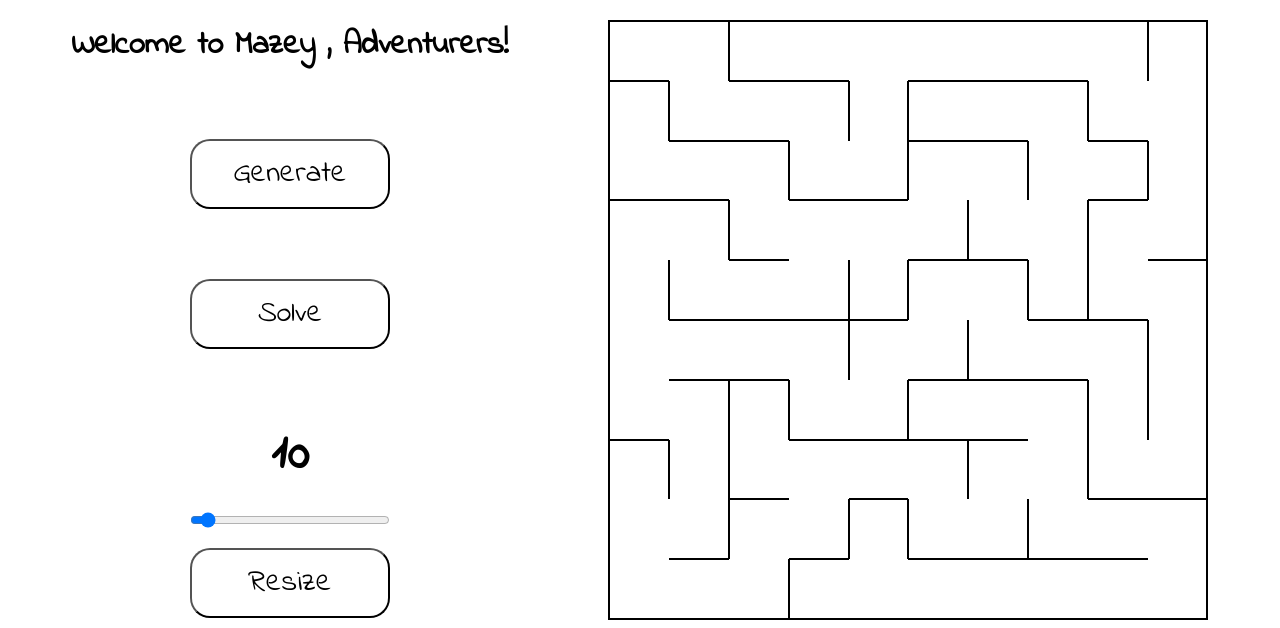
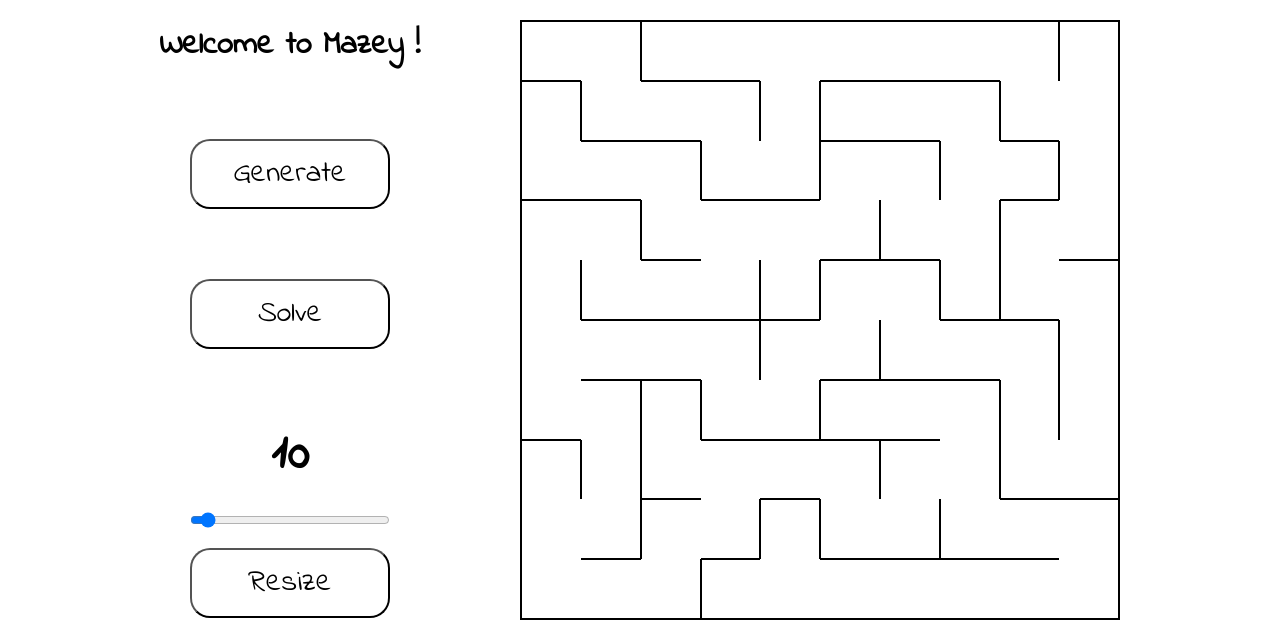
Before and after one commit to wyhong3103/maze-solver, a plain HTML site: page index.html in a window 1280 px wide. Shown: the top 628 px of the page. Drawn offline with Linux system fonts and the light colour scheme.

Commit message:
Update index.html

```diff
--- a/index.html
+++ b/index.html
@@ -14,7 +14,7 @@
 <body>
     <div class="container">
         <div class="side-bar">
-            <h1 class="title">Welcome to Mazey , Adventurers!</h1>
+            <h1 class="title">Welcome to Mazey !</h1>
             <button class="generate">Generate</button>
             <button class="solve">Solve</button>
             <div class="resize-container">
```
